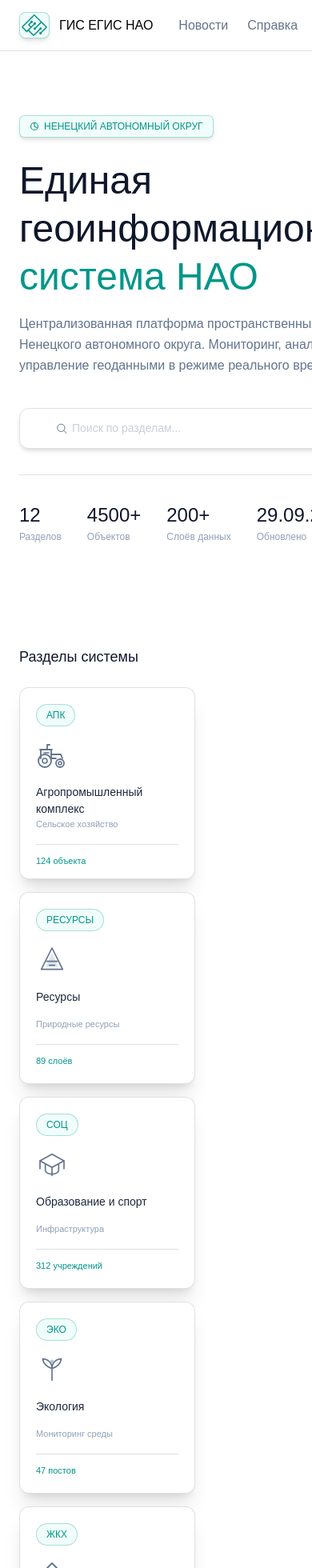
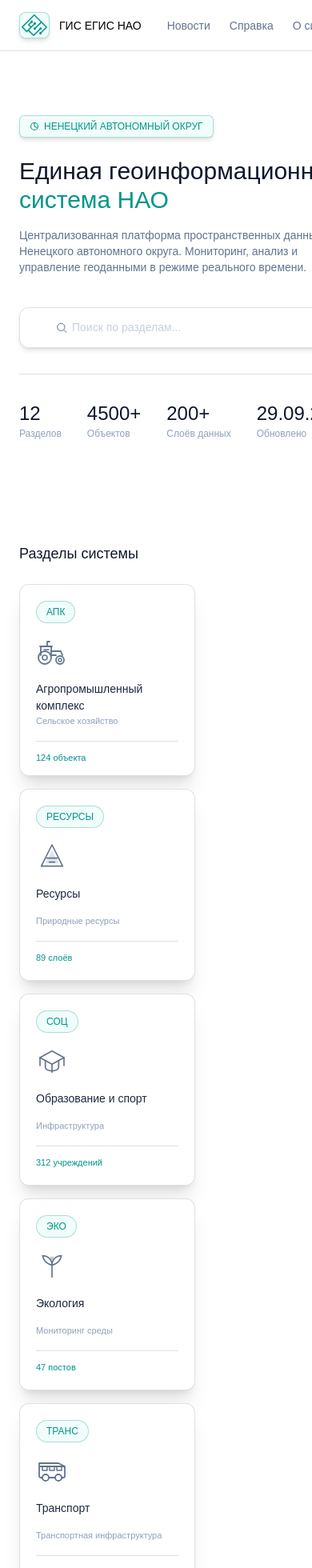
Before and after one commit to allrightwithyou/gis-niac, a Next.js app in the folder gis-egis-nao/: page /main in a window 390 px wide. Shown: the top 1960 px of the page at 80% size. Built offline with nearby package versions, Linux system fonts and the light colour scheme.

Commit message:
стили текста поправил

```diff
--- a/gis-egis-nao/src/app/main/components/Footer.tsx
+++ b/gis-egis-nao/src/app/main/components/Footer.tsx
@@ -3,7 +3,7 @@ import Image from "next/image";
 export default function Footer() {
   return (
     <footer className="py-[32px] px-[24px] bg-white flex justify-center border-t-[1.5px] border-margin">
-      <div className="flex w-full max-w-[1400px] flex-row justify-between text-footer text-[14px] items-center ">
+      <div className="flex w-full max-w-[1400px] flex-row justify-between text-footer text-sm sm:text-base items-center ">
         <div className="flex gap-[10px] justify-center items-center">
           <Link href="https://adm-nao.ru/">
             <Image
--- a/gis-egis-nao/src/app/main/components/Header.tsx
+++ b/gis-egis-nao/src/app/main/components/Header.tsx
@@ -3,7 +3,7 @@ import Link from "next/link";
 
 export default function Header() {
   return (
-    <header className="text-[16px] w-full bg-white/[98%] h-[64px] flex items-center border-b-[1.5px] border-margin">
+    <header className="text-sm sm:text-base w-full bg-white/[98%] h-[64px] flex items-center border-b-[1.5px] border-margin">
       <div className="px-[24px] flex w-full max-w-[1400px] mx-auto gap-[32px]">
         <div className="gap-[32px] flex w-full">
           <div className="gap-[12px] flex ">
--- a/gis-egis-nao/src/app/main/components/Hero.tsx
+++ b/gis-egis-nao/src/app/main/components/Hero.tsx
@@ -51,14 +51,14 @@ export default function Hero({ webMaps }: HeroProps) {
         </div>
 
         {/* Заголовок */}
-        <div className="pt-[24px] text-[48px]/[60px]">
+        <div className="pt-[24px] text-3xl sm:text-4xl md:text-5xl">
           <h1 className="text-title">Единая геоинформационная</h1>
 
           <h1 className="text-accent">система НАО</h1>
         </div>
 
         {/* Описание */}
-        <div className="max-w-[512px] pt-[16px] pb-[40px] text-balance text-hero text-[16px]/[26px]">
+        <div className="max-w-[512px] pt-[16px] pb-[40px] text-balance text-hero text-sm sm:text-base">
           <span>
             Централизованная платформа пространственных данных Ненецкого
             автономного округа. Мониторинг, анализ и управление геоданными в
@@ -91,7 +91,7 @@ export default function Hero({ webMaps }: HeroProps) {
         </div>
 
         {/* Статистика */}
-        <div className="flex gap-[32px] pt-[32px] border-t mt-[32px] border-margin">
+        <div className="flex gap-[32px] pt-[32px] border-t mt-[32px] text-sm sm:text-base border-margin">
           <div className="text-hero flex flex-col items-start">
             <span className="text-title text-[24px]">{section}</span>
 
--- a/gis-egis-nao/src/app/main/data.ts
+++ b/gis-egis-nao/src/app/main/data.ts
@@ -17,7 +17,7 @@ export const sectionData: SectionData[] = [
     statistic: "124 объекта",
     img: "/apk.svg",
     shadowColor: "#7CB34240",
-    resourceIds: [262, 480],
+    resourceIds: [262, 522],
   },
   {
     id: 2,
@@ -27,7 +27,7 @@ export const sectionData: SectionData[] = [
     statistic: "89 слоёв",
     img: "/resources.svg",
     shadowColor: "#8D6E6340",
-    resourceIds: [484],
+    resourceIds: [226],
   },
   {
     id: 3,
@@ -47,17 +47,17 @@ export const sectionData: SectionData[] = [
     statistic: "47 постов",
     img: "/eco.svg",
     shadowColor: "#26A69A40",
-    resourceIds: [490, 506, 488, 725],
+    resourceIds: [531, 532, 579, 520, 1117],
   },
   {
     id: 5,
-    name: "Реестр жилищного фонда",
-    shortName: "ЖКХ",
-    category: "Непригодное жильё",
+    name: "Транспорт",
+    shortName: "Транс",
+    category: "Транспортная инфраструктура",
     statistic: "1 284 объекта",
-    img: "/zhkh.svg",
+    img: "/bus.svg",
     shadowColor: "#78909C40",
-    resourceIds: [614],
+    resourceIds: [714],
   },
   {
     id: 6,
@@ -67,7 +67,7 @@ export const sectionData: SectionData[] = [
     statistic: "76 объектов",
     img: "/culture.svg",
     shadowColor: "#AB47BC40",
-    resourceIds: [384, 389],
+    resourceIds: [384, 389, 1024],
   },
   {
     id: 7,
@@ -77,7 +77,7 @@ export const sectionData: SectionData[] = [
     statistic: "2 388 участков",
     img: "/arctica.svg",
     shadowColor: "#4DD0E140",
-    resourceIds: [476],
+    resourceIds: [498],
   },
   {
     id: 8,
@@ -87,7 +87,7 @@ export const sectionData: SectionData[] = [
     statistic: "5.2 ТБ данных",
     img: "/dzz.svg",
     shadowColor: "#5C6BC040",
-    resourceIds: [470],
+    resourceIds: [466],
   },
   {
     id: 9,
@@ -97,7 +97,7 @@ export const sectionData: SectionData[] = [
     statistic: "18 узлов",
     img: "/it.svg",
     shadowColor: "#29B6F640",
-    resourceIds: [649, 701],
+    resourceIds: [1049],
   },
   {
     id: 10,
@@ -107,26 +107,26 @@ export const sectionData: SectionData[] = [
     statistic: "63 учреждения",
     img: "/med.svg",
     shadowColor: "#EF535040",
-    resourceIds: [695],
+    resourceIds: [1041],
   },
   {
     id: 11,
-    name: "Инвестиции",
-    shortName: "Бизнес",
-    category: "Инвестиционные площадки",
+    name: "Строительство",
+    shortName: "Строй",
+    category: "Градостроительство",
     statistic: "34 площадки",
-    img: "/business.svg",
+    img: "/build.svg",
     shadowColor: "#FFA72640",
-    resourceIds: [536],
+    resourceIds: [1054],
   },
   {
     id: 12,
-    name: "Гражданская защита",
-    shortName: "ЧС",
-    category: "ЧС и безопасность",
+    name: "Муниципальные образования",
+    shortName: "МО",
+    category: "Территории и муниципалитеты",
     statistic: "28 служб",
-    img: "/chs.svg",
+    img: "/mo.svg",
     shadowColor: "#D4E15740",
-    resourceIds: [497, 557],
+    resourceIds: [966],
   },
 ];
```
